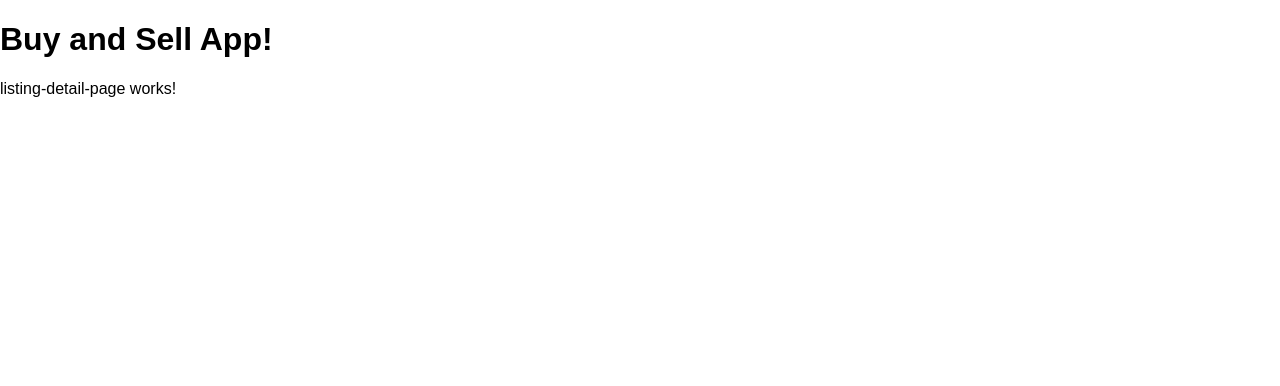
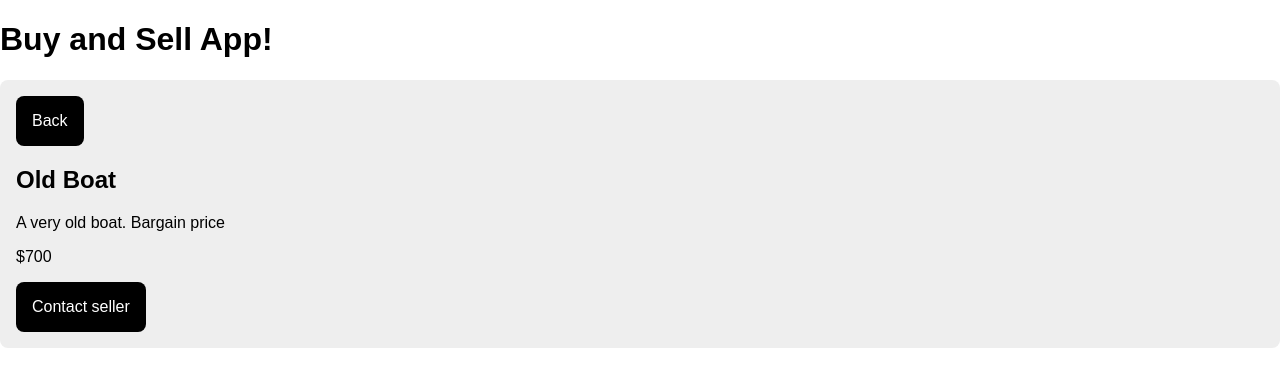
Before and after one commit to rpatino12/angular-linkedin-learning, an Angular app: page /listings/123 in a window 1280 px wide. Shown: the top 386 px of the page. Built offline with nearby package versions, Linux system fonts and the light colour scheme.

Commit message:
Create a listing detail page

```diff
--- a/src/app/listing-detail-page/listing-detail-page.component.html
+++ b/src/app/listing-detail-page/listing-detail-page.component.html
@@ -1 +1,11 @@
-<p>listing-detail-page works!</p>
+<div class="content-box">
+    <a routerLink="/listings">
+        <button>Back</button>
+    </a>
+    <h2>{{listing?.name}}</h2>
+    <p>{{listing?.description}}</p>
+    <p>${{listing?.price}}</p>
+    <a routerLink="/contact/{{listing?.id}}">
+        <button>Contact seller</button>
+    </a>
+</div>
--- a/src/app/listing-detail-page/listing-detail-page.component.ts
+++ b/src/app/listing-detail-page/listing-detail-page.component.ts
@@ -1,4 +1,7 @@
-import { Component } from '@angular/core';
+import { Component, OnInit } from '@angular/core';
+import { ActivatedRoute } from '@angular/router';
+import { Listing } from '../types';
+import { fakeListings } from '../fake-data';
 
 @Component({
   selector: 'app-listing-detail-page',
@@ -7,6 +10,17 @@
   templateUrl: './listing-detail-page.component.html',
   styleUrl: './listing-detail-page.component.css'
 })
-export class ListingDetailPageComponent {
+export class ListingDetailPageComponent implements OnInit {
+
+  listing: Listing | undefined;
+
+  constructor(
+    private route: ActivatedRoute,
+  ) {}
+
+  ngOnInit(): void {
+    const id = this.route.snapshot.paramMap.get('id');
+    this.listing = fakeListings.find(listing => listing.id === id);
+  }
 
 }
```
